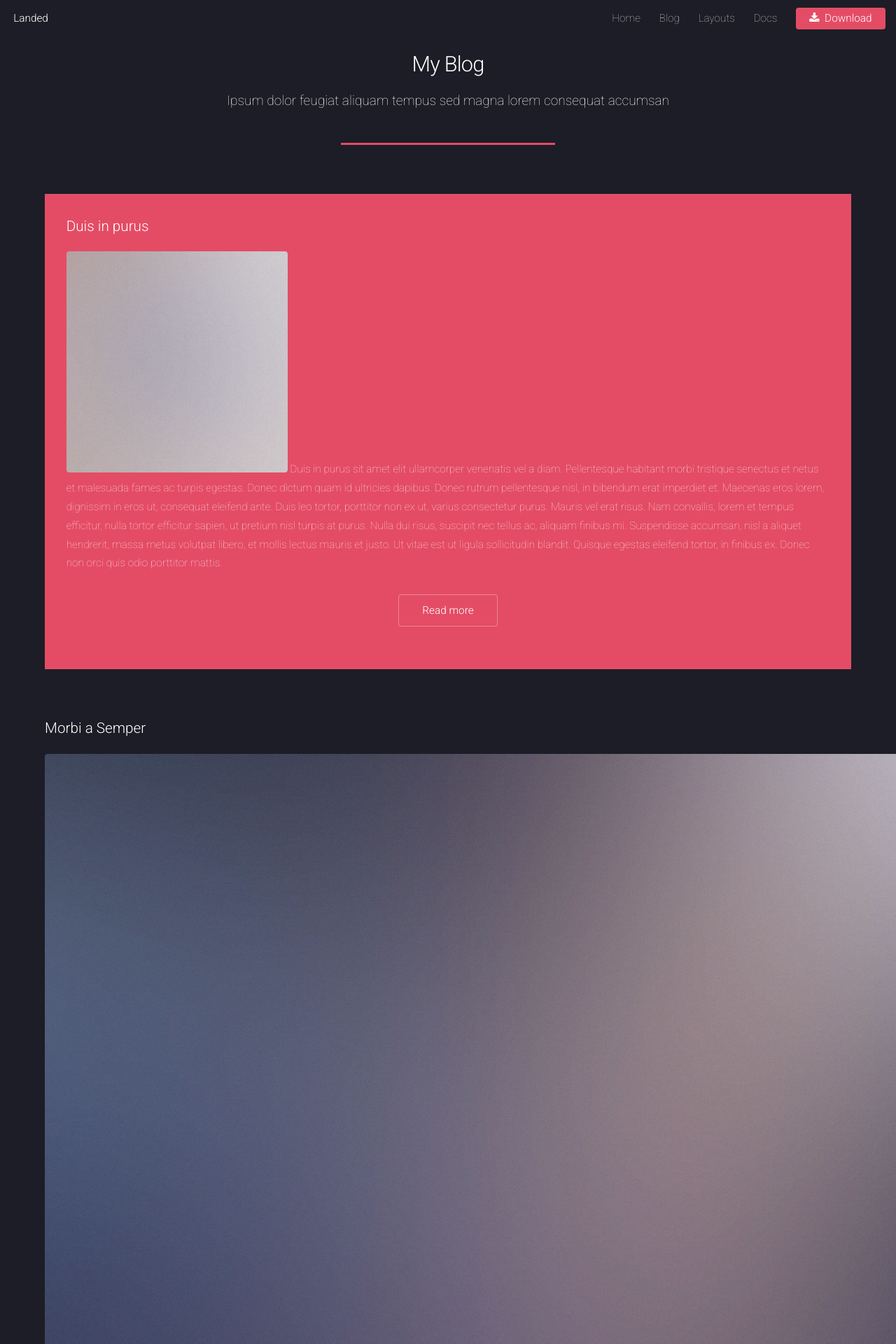
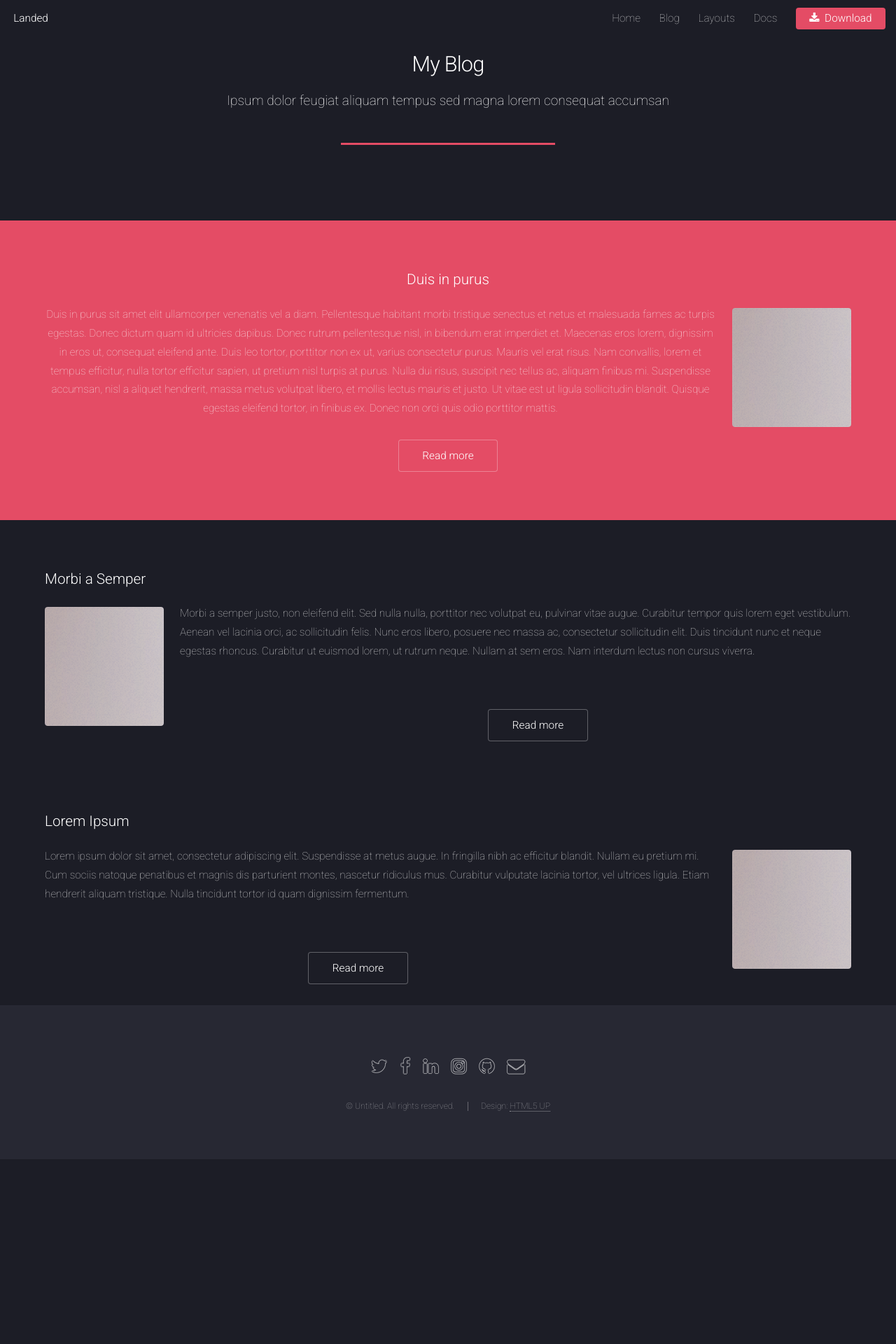
Before and after one commit to uclatommy/html5up-landed-jekyll, a Jekyll site: the page built from blog.html, in a window 1280 px wide. Shown: the top 1920 px of the page at 70% size. Built offline with Jekyll 4.4.1, drawn with Linux system fonts in a browser that asks for light colours; after the commit the page ends 1656 px from its top, so only the background shows below that.

Commit message:
Blog improvement

```diff
--- a/_posts/2014-08-07-first-post.markdown
+++ b/_posts/2014-08-07-first-post.markdown
@@ -4,7 +4,7 @@ title:  "Lorem Ipsum"
 date:   2014-08-31 14:36:23
 permalink: /first-post.html
 ---
-<span class="image featured"><img src="{{ site.baseurl }}/images/pic02.jpg" alt=""></span>
+<span class="image right"><img src="{{ site.baseurl }}/images/pic08.jpg" alt=""></span>
 Lorem ipsum dolor sit amet, consectetur adipiscing elit. Suspendisse at metus augue. In fringilla nibh ac efficitur blandit. Nullam eu pretium mi. Cum sociis natoque penatibus et magnis dis parturient montes, nascetur ridiculus mus. Curabitur vulputate lacinia tortor, vel ultrices ligula. Etiam hendrerit aliquam tristique. Nulla tincidunt tortor id quam dignissim fermentum.
 
 Duis in purus sit amet elit ullamcorper venenatis vel a diam. Pellentesque habitant morbi tristique senectus et netus et malesuada fames ac turpis egestas. Donec dictum quam id ultricies dapibus. Donec rutrum pellentesque nisl, in bibendum erat imperdiet et. Maecenas eros lorem, dignissim in eros ut, consequat eleifend ante. Duis leo tortor, porttitor non ex ut, varius consectetur purus. Mauris vel erat risus. Nam convallis, lorem et tempus efficitur, nulla tortor efficitur sapien, ut pretium nisl turpis at purus. Nulla dui risus, suscipit nec tellus ac, aliquam finibus mi. Suspendisse accumsan, nisl a aliquet hendrerit, massa metus volutpat libero, et mollis lectus mauris et justo. Ut vitae est ut ligula sollicitudin blandit. Quisque egestas eleifend tortor, in finibus ex. Donec non orci quis odio porttitor mattis.
--- a/_posts/2014-08-31-duis-in-purus.markdown
+++ b/_posts/2014-08-31-duis-in-purus.markdown
@@ -4,7 +4,7 @@ title:  "Duis in purus"
 date:   2014-09-07 14:36:23
 categories: Duis
 ---
-<span class="image featured"><img src="{{ site.baseurl }}/images/pic01.jpg" alt=""></span>
+<span class="image right"><img src="{{ site.baseurl }}/images/pic08.jpg" alt=""></span>
 Duis in purus sit amet elit ullamcorper venenatis vel a diam. Pellentesque habitant morbi tristique senectus et netus et malesuada fames ac turpis egestas. Donec dictum quam id ultricies dapibus. Donec rutrum pellentesque nisl, in bibendum erat imperdiet et. Maecenas eros lorem, dignissim in eros ut, consequat eleifend ante. Duis leo tortor, porttitor non ex ut, varius consectetur purus. Mauris vel erat risus. Nam convallis, lorem et tempus efficitur, nulla tortor efficitur sapien, ut pretium nisl turpis at purus. Nulla dui risus, suscipit nec tellus ac, aliquam finibus mi. Suspendisse accumsan, nisl a aliquet hendrerit, massa metus volutpat libero, et mollis lectus mauris et justo. Ut vitae est ut ligula sollicitudin blandit. Quisque egestas eleifend tortor, in finibus ex. Donec non orci quis odio porttitor mattis.
 
 Duis ut blandit lorem. Suspendisse potenti. Donec maximus blandit neque dapibus hendrerit. Praesent dignissim turpis eu nisl varius tempor. Interdum et malesuada fames ac ante ipsum primis in faucibus. Curabitur in volutpat felis. Sed eget neque vel risus fermentum maximus a vel arcu. Vivamus non lorem mattis, vehicula metus eu, pellentesque mauris. Nunc fermentum efficitur justo, et rutrum mi finibus non. Sed vehicula eros id elit elementum rhoncus. Nullam quis tellus vitae metus eleifend pharetra eget interdum nulla. Integer sit amet imperdiet urna.
--- a/blog.html
+++ b/blog.html
@@ -9,23 +9,41 @@ layout: default
             <h2>My <strong>Blog</strong></h2>
             <p>Ipsum dolor feugiat aliquam tempus sed magna lorem consequat accumsan</p>
         </header>
+    </div>
+</div>
         <!-- Content -->
+        {% for post in site.posts %}
+        {% if forloop.first %}
+        <!-- Five -->
+				<section id="five" class="wrapper style2 special fade">
+					<div class="container">
+						<h3><a href="{{ site.baseurl }}{{ post.url }}">{{ post.title }}</a></h3>
+                        {{ post.excerpt }}
+					</div>
+                    <section class="special">
+                            <ul class="actions">
+                                <li><a href="{{ site.baseurl }}{{ post.url }}" class="button">Read more</a></li>
+                            </ul>
+                    </section>
+				</section>
+
+        {% else %}
         <section id="content">
-            <article>
-                {% for post in site.posts %}
-                <div class="wrapper {% if forloop.first %} style0 {% else %} style1 {% endif %}">
+            <div class="wrapper style1">
+                <div class="container">
                     <h3><a href="{{ site.baseurl }}{{ post.url }}">{{ post.title }}</a></h3>
                     {{ post.excerpt }}
-                    <section class="special">
+                </div>
+
+            </div>
+            <section class="special">
                         <ul class="actions">
                             <li><a href="{{ site.baseurl }}{{ post.url }}" class="button">Read more</a></li>
                         </ul>
-                    </section>
-                </div>
-                    {% endfor %}
-            </article>
+                </section>
         </section>
-    </div>
-</div>
+        {% endif %}
+        {% endfor %}
+
 
             {% include footer.html %}
```
Also changed, not shown: _posts/2014-10-29-morbi-a-semper.md (+1 -1 lines).
